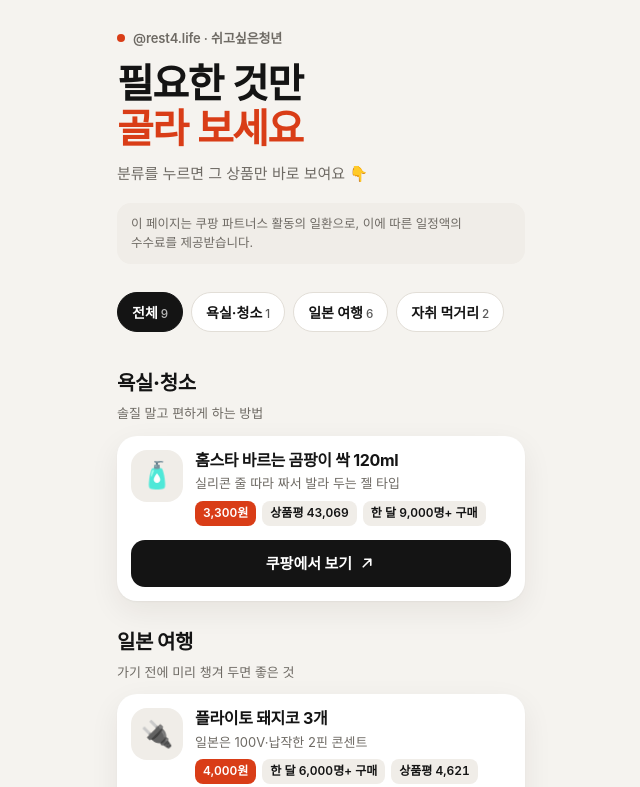
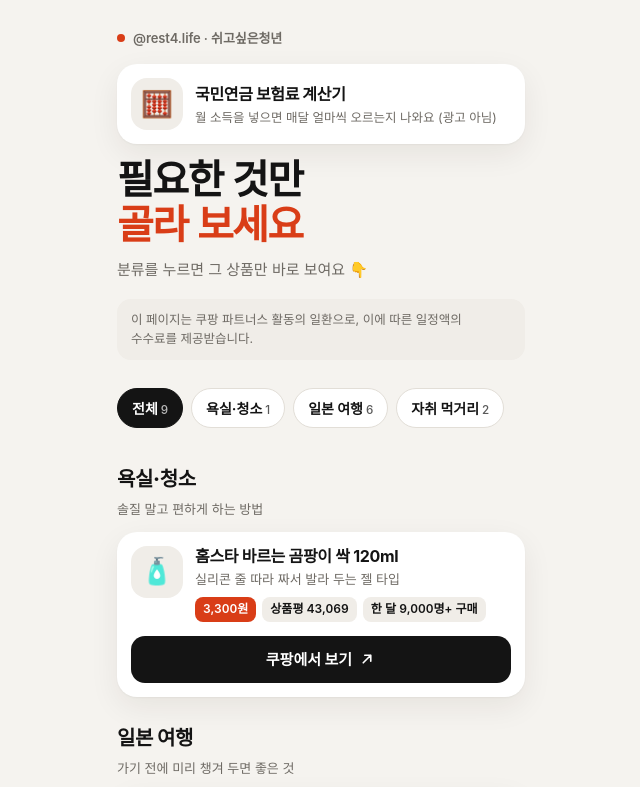
Before and after one commit to rest4ever/ibul-saju, a plain HTML site: page picks/index.html in a window 1280 px wide. Shown: the top 787 px of the page, without its empty margins (319-959 px from the left). Drawn offline with Linux system fonts and the light colour scheme; a web font is replaced by a local one.

Commit message:
프로필 링크 페이지에 국민연금 계산기 링크 추가 (인스타 릴스 034 댓글 안내용)

```diff
--- a/picks/index.html
+++ b/picks/index.html
@@ -55,6 +55,10 @@ h1 em{font-style:normal;color:var(--accent)}
 .btn{display:flex;align-items:center;justify-content:center;gap:6px;margin-top:14px;padding:16px;border-radius:16px;background:var(--btn);color:var(--onbtn);text-decoration:none;font-size:16px;font-weight:700}
 .btn svg{width:18px;height:18px}
 .btn[aria-disabled="true"]{opacity:.45;pointer-events:none}
+.tool{display:flex;align-items:center;gap:12px;margin:16px 0 0;padding:14px;border-radius:20px;background:var(--card);box-shadow:var(--shadow);text-decoration:none;color:var(--ink)}
+.tool .ico{flex:none}
+.tool b{display:block;font-size:16px;font-weight:800;letter-spacing:-.3px}
+.tool small{display:block;margin-top:2px;color:var(--sub);font-size:12.5px;line-height:1.4}
 footer{margin-top:30px;color:var(--sub);font-size:12px;line-height:1.7}
 footer b{color:var(--ink);font-weight:600}
 
@@ -80,6 +84,7 @@ footer b{color:var(--ink);font-weight:600}
 <body>
 <div class="wrap">
   <div class="eyebrow"><span class="dot"></span>@rest4.life · 쉬고싶은청년</div>
+  <a class="tool" href="../pension/"><span class="ico">🧮</span><span><b>국민연금 보험료 계산기</b><small>월 소득을 넣으면 매달 얼마씩 오르는지 나와요 (광고 아님)</small></span></a>
   <h1>필요한 것만<br><em>골라 보세요</em></h1>
   <p class="lead">분류를 누르면 그 상품만 바로 보여요 👇</p>
   <p class="notice">이 페이지는 쿠팡 파트너스 활동의 일환으로, 이에 따른 일정액의 수수료를 제공받습니다.</p>
```
